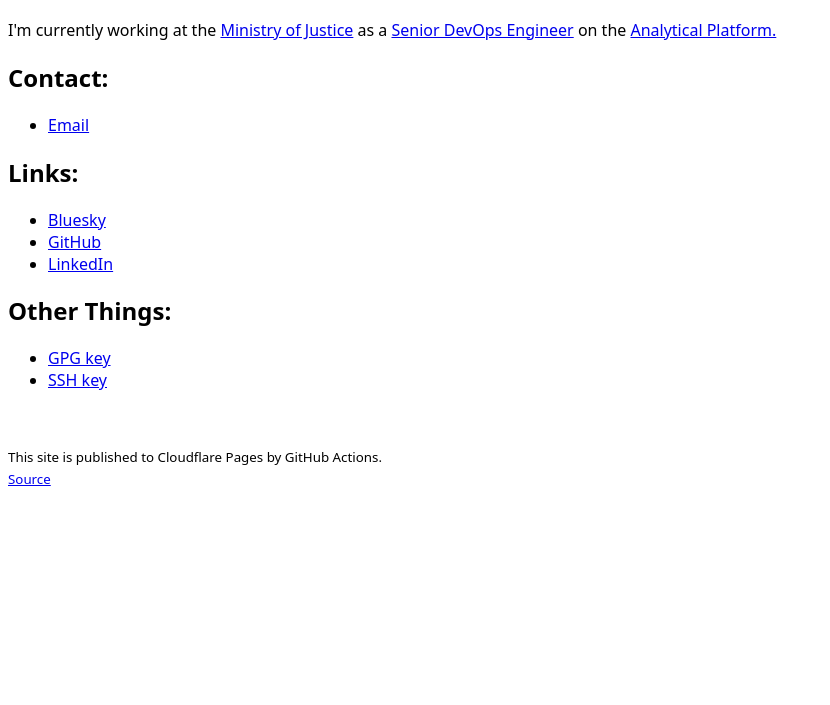
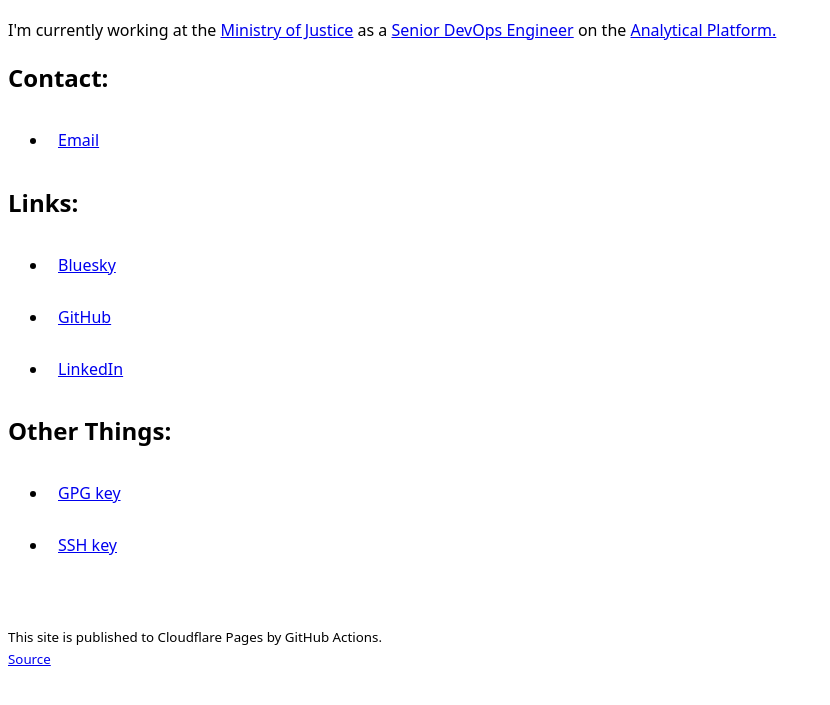
Before and after one commit to jacobwoffenden/jacobwoffenden.com, a website: page site/index.html in a window 1280 px wide. Shown: the part 67-772 px from the top of the page, without its empty margins (0-830 px from the left). Drawn offline with Linux system fonts and the light colour scheme.

Commit message:
⚡ PageSpeed (#12)
Signed-off-by: Jacob Woffenden <jacob@woffenden.io>

```diff
--- a/site/assets/css/style.css
+++ b/site/assets/css/style.css
@@ -2,3 +2,9 @@
   font-family: system-ui, "Segoe UI", Roboto, Helvetica, Arial, sans-serif,
     "Apple Color Emoji", "Segoe UI Emoji", "Segoe UI Symbol";
 }
+
+.touch-target {
+  padding: 10px;
+  margin: 5px 0;
+  display: inline-block;
+}
--- a/site/index.html
+++ b/site/index.html
@@ -1,9 +1,11 @@
 <!doctype html>
-<html>
+<html lang="en">
   <head>
     <title>Jacob Woffenden</title>
     <link rel="me" href="https://mastodon.social/@jacobwoffenden" />
     <link rel="stylesheet" href="assets/css/style.css" />
+    <meta name="description" content="Jacob Woffenden's website" />
+    <meta name="viewport" content="width=device-width, initial-scale=1" />
   </head>
   <body>
     <h1>👋 Hello!</h1>
@@ -29,18 +31,28 @@
     </p>
     <h2>Contact:</h2>
     <ul>
-      <li><a href="mailto:hi@jacobwoffenden.com">Email</a></li>
+      <li>
+        <a href="mailto:hi@jacobwoffenden.com" class="touch-target">Email</a>
+      </li>
     </ul>
     <h2>Links:</h2>
     <ul>
-      <li><a href="/bsky">Bluesky</a></li>
-      <li><a href="/github">GitHub</a></li>
-      <li><a href="/linkedin">LinkedIn</a></li>
+      <li><a href="/bsky" class="touch-target">Bluesky</a></li>
+      <li><a href="/github" class="touch-target">GitHub</a></li>
+      <li><a href="/linkedin" class="touch-target">LinkedIn</a></li>
     </ul>
     <h2>Other Things:</h2>
     <ul>
-      <li><a href="content/gpg/jacobwoffenden-gpg.asc">GPG key</a></li>
-      <li><a href="content/ssh/jacobwoffenden-ssh.pub">SSH key</a></li>
+      <li>
+        <a href="content/gpg/jacobwoffenden-gpg.asc" class="touch-target"
+          >GPG key</a
+        >
+      </li>
+      <li>
+        <a href="content/ssh/jacobwoffenden-ssh.pub" class="touch-target"
+          >SSH key</a
+        >
+      </li>
     </ul>
     <br />
     <p>
--- /dev/null
+++ b/site/robots.txt
@@ -0,0 +1,4 @@
+User-agent: *
+Allow: /
+
+Sitemap: https://jacobwoffenden.com/sitemap.xml
```
